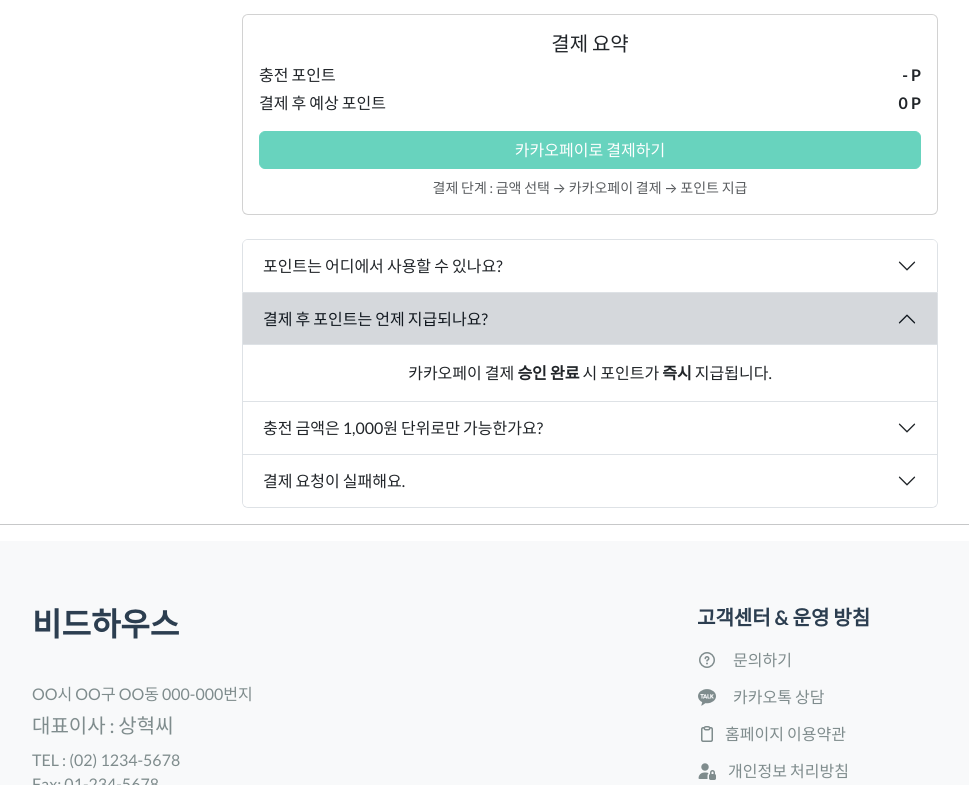
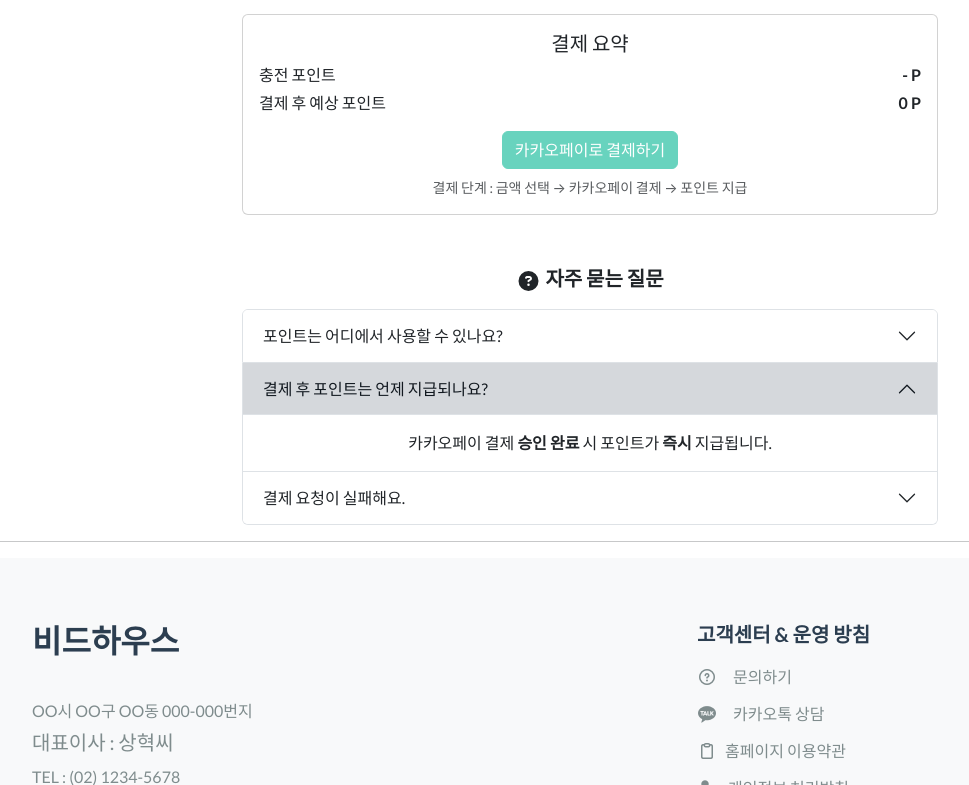
Before and after one commit to kimyeong123/KH16-3-final-frontend, a React (Vite) app: page /pay/kakaopay in a window 1280 px wide. Shown: the part 575-1360 px from the top of the page, without its empty margins (50-1019 px from the left). Built offline with nearby package versions, Linux system fonts and the light colour scheme.

Commit message:
디자인 수정

```diff
--- a/src/components/Content.jsx
+++ b/src/components/Content.jsx
@@ -35,8 +35,11 @@
 import QnaMain from "./qna/QnaMain";
 import Terms from "./etc/Terms";
 import SignupAgreement from "./etc/SignupAgreement";
-import Privacy from "./etc/PrivacyPolicy";
 import PrivacyPolicy from "./etc/PrivacyPolicy";
+import RequireSignupAgree from "../components/guard/RequireSignupAgree";
+
+
+
 
 export default function Content() {
 
@@ -50,7 +53,16 @@
                     <Route path="/error/403" element={<Unauthorization />} />
 
                     {/* 회원 관련 페이지들 */}
-                    <Route path="/member/join" element={<MemberJoin />}></Route>
+
+                    <Route path="/signup-agreement" element={<SignupAgreement />} />
+                    <Route
+                        path="/member/join"
+                        element={
+                            <RequireSignupAgree>
+                                <MemberJoin />
+                            </RequireSignupAgree>
+                        }
+                    />
                     <Route path="/member/login" element={<MemberLogin />}></Route>
                     <Route path="/member/joinfinish" element={<MemberJoinFinish />}></Route>
                     <Route path="/member/mypage" element={<Private><MemberMypage /></Private>}></Route>
@@ -121,9 +133,9 @@
                     <Route path="/product/auction/list/*" element={<ProductAuctionList />} />
 
                     {/* 기타 */}
-                    <Route path="etc/terms" element={<Terms/>} />
-                    <Route path="etc/privacy" element={<PrivacyPolicy/>} />
-                    <Route path="etc/signupagree" element={<SignupAgreement/>} />
+                    <Route path="etc/terms" element={<Terms />} />
+                    <Route path="etc/privacy" element={<PrivacyPolicy />} />
+                    <Route path="etc/signupagree" element={<SignupAgreement />} />
 
 
                 </Routes>
--- a/src/components/etc/SignupAgreement.jsx
+++ b/src/components/etc/SignupAgreement.jsx
@@ -34,7 +34,7 @@
                             서비스 제공을 위해 필요한 최소한의 정보를 수집/이용합니다.
                         </p>
                         <ul className="list-unstyled mb-0">
-                            <li>• 수집: 아이디, 비밀번호(암호화), 이메일, 연락처</li>
+                            <li>• 수집: 아이디, 비밀번호(암호화), 이메일, 연락처 등</li>
                             <li>• 목적: 회원관리, 고객문의 처리</li>
                             <li>• 보관: 탈퇴 시 또는 법령 기준</li>
                         </ul>
@@ -80,7 +80,7 @@
 
     const goJoin = () => {
         if (!requiredOk) return;
-
+        sessionStorage.setItem("signup_agreed", "true");
         navigate("/member/join", {
             state: {
                 agreedTerms: checks.terms,
--- /dev/null
+++ b/src/components/guard/RequireSignupAgree.jsx
@@ -0,0 +1,7 @@
+import { Navigate } from "react-router-dom";
+
+export default function RequireSignupAgree({ children }) {
+  const agreed = sessionStorage.getItem("signup_agreed") === "true";
+  if (!agreed) return <Navigate to="/signup-agreement" replace />;
+  return children;
+}
--- a/src/components/member/MemberJoin.jsx
+++ b/src/components/member/MemberJoin.jsx
@@ -415,6 +415,7 @@
 
     try {
       await axios.post("http://localhost:8080/member/register", member);
+      sessionStorage.removeItem("signup_agreed");
       navigate("/member/joinfinish");
     } catch (err) {
       console.error("회원 가입 실패", err);
--- a/src/components/member/MemberMypage.jsx
+++ b/src/components/member/MemberMypage.jsx
@@ -92,7 +92,7 @@
         email
     };
     const isAdmin = loginRole === "ADMIN";
-
+    //자기 자신이 다른 사람의 마이페이지를 볼 때
     console.log("paramNo =", paramNo);
     useEffect(() => {
         if (!accessToken) return;
@@ -109,9 +109,6 @@
             console.error(e.response?.status, e.response?.data);
         });
     }, [loginRole, paramNo, accessToken]);
-
-
-
 
     useEffect(() => {
         const load = async () => {
@@ -799,7 +796,7 @@
                             aria-labelledby="passwordChangeModalLabel"
                             aria-hidden="true"
                         >
-                            <div
+                           <div
                                 className="modal-dialog modal-dialog-centered password-modal-dialog"
                             >
                                 <div className="modal-content">
@@ -807,17 +804,7 @@
                                         <h5 className="modal-title block-title" id="passwordChangeModalLabel">
                                             비밀번호 변경
                                         </h5>
-                                        <button
-                                            type="button"
-                                            className="btn-close"
-                                            aria-label="Close"
-                                            onClick={() => {
-                                                setIsPasswordModalOpen(false);
-                                                setCurrentPassword("");
-                                                setNewPassword("");
-                                                setNewPasswordConfirm("");
-                                            }}
-                                        ></button>
+
                                     </div>
 
                                     <div className="modal-body text-center">
--- a/src/components/menu.css
+++ b/src/components/menu.css
@@ -68,28 +68,8 @@
   pointer-events: none;
   z-index: 1;
 
-  animation: sweepRight 15s ease-in-out infinite;
 }
 
-/* 중앙에서 “잠깐” 생겼다가 왼쪽으로 */
-@keyframes sweepLeft {
-  0%   { opacity: 0; transform: translateX(-50%) skewX(18deg) translateX(0); }
-  22%  { opacity: 0; }
-  32%  { opacity: 0.5; transform: translateX(-50%) skewX(18deg) translateX(0); }  /* 중앙 체류 */
-  42%  { opacity: 0.5; transform: translateX(-50%) skewX(18deg) translateX(0); }  /* 중앙 체류 */
-  55%  { opacity: 0; transform: translateX(-50%) skewX(18deg) translateX(220%); }
-  100% { opacity: 0; transform: translateX(-50%) skewX(18deg) translateX(220%); }
-}
-
-/* 중앙에서 “잠깐” 생겼다가 오른쪽으로 */
-@keyframes sweepRight {
-  0%   { opacity: 0; transform: translateX(-50%) skewX(-18deg) translateX(0); }
-  22%  { opacity: 0; }
-  32%  { opacity: 0.5; transform: translateX(-50%) skewX(-18deg) translateX(0); } /* 중앙 체류 */
-  42%  { opacity: 0.5; transform: translateX(-50%) skewX(-18deg) translateX(0); } /* 중앙 체류 */
-  55%  { opacity: 0; transform: translateX(-50%) skewX(-18deg) translateX(-220%); }
-  100% { opacity: 0; transform: translateX(-50%) skewX(-18deg) translateX(-220%); }
-}
 /* ===== 브랜드 ===== */
 .navbar-brand {
   font-size: 1.8rem;
--- a/src/components/pay/KakaoPay.jsx
+++ b/src/components/pay/KakaoPay.jsx
@@ -5,7 +5,7 @@
 import { loginPointState } from "../../utils/jotai";
 import { useAtomValue } from "jotai";
 import kakaoPayLogo from "../../assets/kakaopay.png";
-
+import { FaCircleQuestion } from "react-icons/fa6";
 
 export default function KakaoPay() {
   const [amount, setAmount] = useState("");
@@ -174,14 +174,15 @@
             <span>결제 후 예상 포인트</span>
             <strong>{expectedPoint.toLocaleString()} P</strong>
           </div>
-
+          <div className="d-flex justify-content-center">
             <button
-            className="btn btn-success mt-3"
+              className="btn btn-success mt-3 w-80"
               onClick={requestPay}
               disabled={!isValidAmount || loading}
             >
               {loading ? "결제 요청 중..." : "카카오페이로 결제하기"}
             </button>
+          </div>
 
           <small className="text-muted mt-2">
             결제 단계 : 금액 선택 → 카카오페이 결제 → 포인트 지급
@@ -189,9 +190,14 @@
         </div>
 
         {/* 4) 안내/FAQ */}
-        <div className="accordion mt-4" id="chargeFaq">
-
-          <div className="accordion-item">
+         <div className="mt-5 mb-3 text-center">
+            <div className="fw-bold fs-5">
+              <FaCircleQuestion className="fa-regular fa-circle-question me-1"/>
+              자주 묻는 질문
+            </div>
+          </div>
+        <div className="accordion mt-1" id="chargeFaq">
+          <div className="accordion-item mt-2">
             <h2 className="accordion-header">
               <button
                 className="accordion-button collapsed"
@@ -232,24 +238,6 @@
                 className="accordion-button collapsed"
                 type="button"
                 data-bs-toggle="collapse"
-                data-bs-target="#faq2"
-              >
-                충전 금액은 1,000원 단위로만 가능한가요?
-              </button>
-            </h2>
-            <div id="faq2" className="accordion-collapse collapse" data-bs-parent="#chargeFaq">
-              <div className="accordion-body">
-                네. 충전 금액은 <b>1,000원 단위</b>로만 입력/결제가 가능합니다.
-              </div>
-            </div>
-          </div>
-
-          <div className="accordion-item">
-            <h2 className="accordion-header">
-              <button
-                className="accordion-button collapsed"
-                type="button"
-                data-bs-toggle="collapse"
                 data-bs-target="#faq3"
               >
                 결제 요청이 실패해요.
@@ -257,7 +245,7 @@
             </h2>
             <div id="faq3" className="accordion-collapse collapse" data-bs-parent="#chargeFaq">
               <div className="accordion-body">
-                로그인 상태와 네트워크를 확인해 주세요. 계속 실패하면 관리자나 <a href="/qna/list">고객센터</a>로 문의해 주세요.
+                로그인 상태와 네트워크를 확인해 주세요. 계속 실패하면 관리자나 <a href="/qna/main" className="text-primary fw-bold">고객센터</a>로 문의해 주세요.
               </div>
             </div>
           </div>
```
Lines whose indentation alone changed are shown as unchanged.
